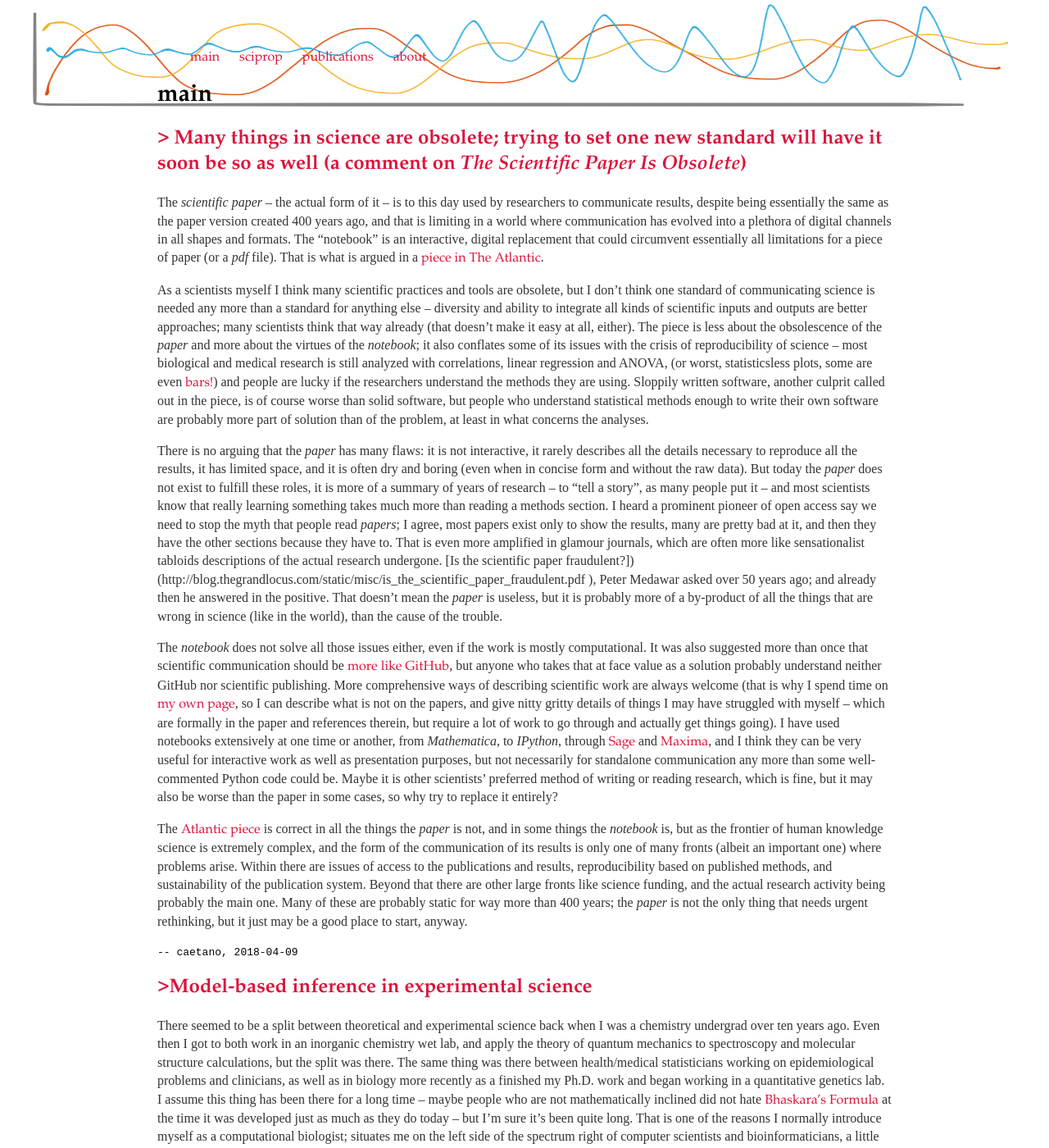
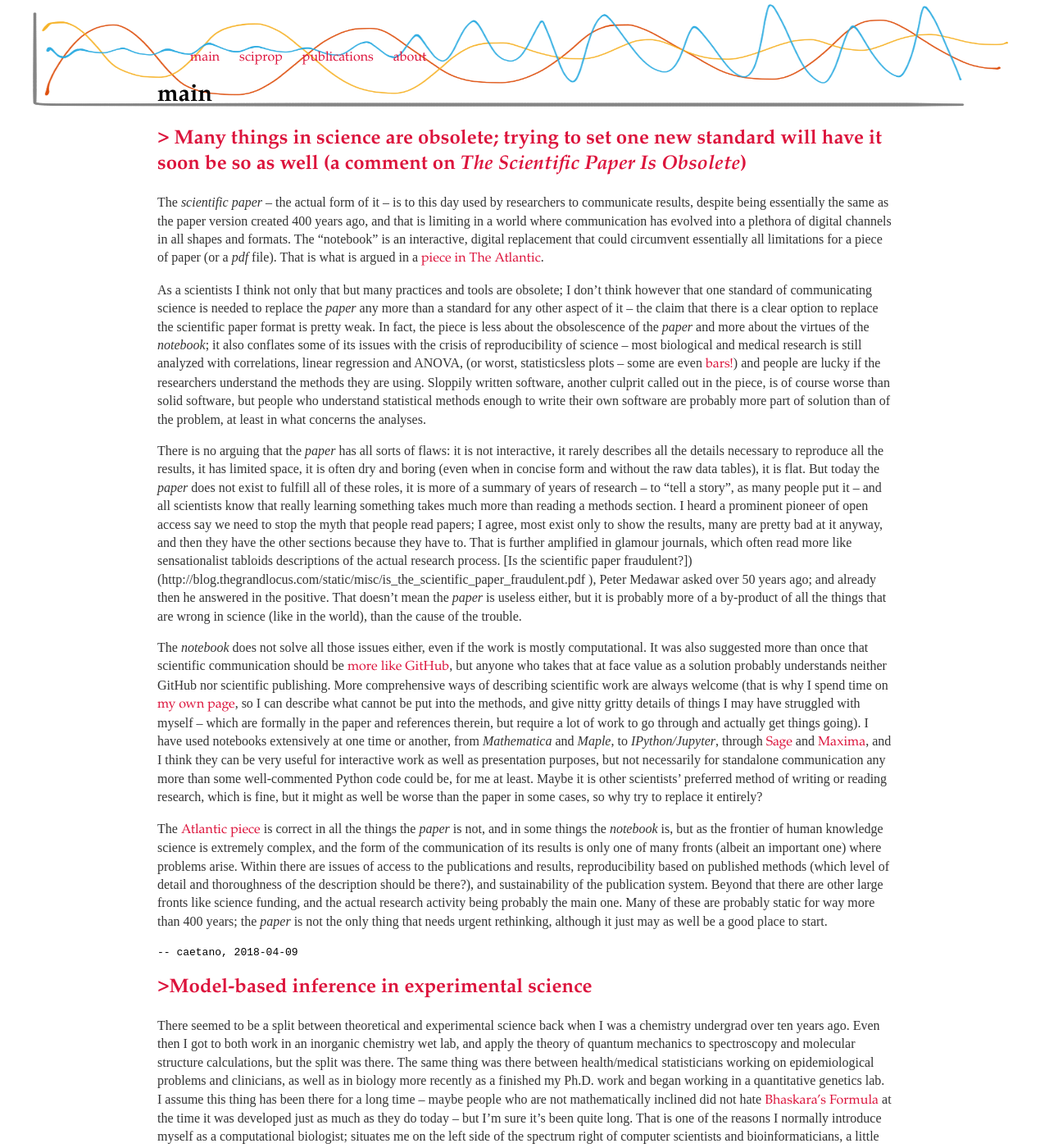
Before and after one commit to caesoma/caesoma.github.io, a Jekyll site: the page built from index.html, in a window 1280 px wide and 1400 px high. Shown: the whole window at 82% size. Built offline with Jekyll 4.4.1, drawn with Linux system fonts in a browser that asks for light colours; the list of posts is cut into pages by our own code.

Commit message:
update main

```diff
--- a/_posts/2018-04-09-not-just-the-scientific-paper-is-obsolete.md
+++ b/_posts/2018-04-09-not-just-the-scientific-paper-is-obsolete.md
@@ -8,17 +8,16 @@ date: 2018-04-09
 
 The _scientific paper_ -- the actual form of it -- is to this day used by researchers to communicate results, despite being essentially the same as the paper version created 400 years ago, and that is limiting in a world where communication has evolved into a plethora of digital channels in all shapes and formats. The "notebook" is an interactive, digital replacement that could circumvent essentially all limitations for a piece of paper (or a _pdf_ file). That is what is argued in a [piece in The Atlantic](https://www.theatlantic.com/science/archive/2018/04/the-scientific-paper-is-obsolete/556676/).
 
-As a scientists myself I think many scientific practices and tools are obsolete, but I don't think one standard of communicating science is needed any more than a standard for anything else -- diversity and ability to integrate all kinds of scientific inputs and outputs are better approaches; many scientists think that way already (that doesn't make it easy at all, either).
-The piece is less about the obsolescence of the _paper_ and more about the virtues of the _notebook_; it also conflates some of its issues with the crisis of reproducibility of science -- most biological and medical research is still analyzed with correlations, linear regression and ANOVA, (or worst, statisticsless plots, some are even [bars!](http://journals.plos.org/plosbiology/article?id=10.1371/journal.pbio.1002128&fullSite)) and people are lucky if the researchers understand the methods they are using. Sloppily written software, another culprit called out in the piece, is of course worse than solid software, but people who understand statistical methods enough to write their own software are probably more part of solution than of the problem, at least in what concerns the analyses.
+As a scientists I think not only that but many practices and tools are obsolete; I don't think however that one standard of communicating science is needed to replace the _paper_ any more than a standard for any other aspect of it -- the claim that there is a clear option to replace the scientific paper format is pretty weak.
+In fact, the piece is less about the obsolescence of the _paper_ and more about the virtues of the _notebook_; it also conflates some of its issues with the crisis of reproducibility of science -- most biological and medical research is still analyzed with correlations, linear regression and ANOVA, (or worst, statisticsless plots -- some are even [bars!](http://journals.plos.org/plosbiology/article?id=10.1371/journal.pbio.1002128&fullSite)) and people are lucky if the researchers understand the methods they are using. Sloppily written software, another culprit called out in the piece, is of course worse than solid software, but people who understand statistical methods enough to write their own software are probably more part of solution than of the problem, at least in what concerns the analyses.
 
-There is no arguing that the _paper_ has many flaws: it is not interactive, it rarely describes all the details necessary to reproduce all the results, it has limited space, and it is often dry and boring (even when in concise form and without the raw data). But today the _paper_ does not exist to fulfill these roles, it is more of a summary of years of research -- to "tell a story", as many people put it -- and most scientists know that really learning something takes much more than reading a methods section. I heard a prominent pioneer of open access say we need to stop the myth that people read _papers_; I agree, most papers exist only to show the results, many are pretty bad at it, and then they have the other sections because they have to. That is even more amplified in glamour journals, which are often more like sensationalist tabloids descriptions of the actual research undergone.
+There is no arguing that the _paper_ has all sorts of flaws: it is not interactive, it rarely describes all the details necessary to reproduce all the results, it has limited space, it is often dry and boring (even when in concise form and without the raw data tables), it is flat. But today the _paper_ does not exist to fulfill all of these roles, it is more of a summary of years of research -- to "tell a story", as many people put it -- and all scientists know that really learning something takes much more than reading a methods section. I heard a prominent pioneer of open access say we need to stop the myth that people read papers; I agree, most exist only to show the results, many are pretty bad at it anyway, and then they have the other sections because they have to. That is further amplified in glamour journals, which often read more like sensationalist tabloids descriptions of the actual research process.
 [Is the scientific paper fraudulent?])(http://blog.thegrandlocus.com/static/misc/is_the_scientific_paper_fraudulent.pdf ), Peter Medawar asked over 50 years ago; and already then he answered in the positive.
-That doesn't mean the _paper_ is useless, but it is probably more of a by-product of all the things that are wrong in science (like in the world), than the cause of the trouble.
+That doesn't mean the _paper_ is useless either, but it is probably more of a by-product of all the things that are wrong in science (like in the world), than the cause of the trouble.
 
 The _notebook_ does not solve all those issues either, even if the work is mostly computational.
-It was also suggested more than once that scientific communication should be [more like GitHub](http://www.slate.com/articles/technology/future_tense/2017/04/we_need_a_github_for_academic_research.html), but anyone who takes that at face value as a solution probably understand neither GitHub nor scientific publishing.
-More comprehensive ways of describing scientific work are always welcome (that is why I spend time on [my own page](https://caesoma.github.io/), so I can describe what is not on the papers, and give nitty gritty details of things I may have struggled with myself -- which are formally in the paper and references therein, but require a lot of work to go through and actually get things going).
-I have used notebooks extensively at one time or another, from _Mathematica_, to _IPython_, through [Sage](http://www.sagemath.org/) and [Maxima](http://maxima.sourceforge.net/index.html), and I think they can be very useful for interactive work as well as presentation purposes, but not necessarily for standalone communication any more than some well-commented Python code could be. Maybe it is other scientists' preferred method of writing or reading research, which is fine, but it may also be worse than the paper in some cases, so why try to replace it entirely?
+It was also suggested more than once that scientific communication should be [more like GitHub](http://www.slate.com/articles/technology/future_tense/2017/04/we_need_a_github_for_academic_research.html), but anyone who takes that at face value as a solution probably understands neither GitHub nor scientific publishing.
+More comprehensive ways of describing scientific work are always welcome (that is why I spend time on [my own page](https://caesoma.github.io/), so I can describe what cannot be put into the methods, and give nitty gritty details of things I may have struggled with myself -- which are formally in the paper and references therein, but require a lot of work to go through and actually get things going). I have used notebooks extensively at one time or another, from _Mathematica_ and _Maple_, to _IPython/Jupyter_, through [Sage](http://www.sagemath.org/) and [Maxima](http://maxima.sourceforge.net/index.html), and I think they can be very useful for interactive work as well as presentation purposes, but not necessarily for standalone communication any more than some well-commented Python code could be, for me at least. Maybe it is other scientists' preferred method of writing or reading research, which is fine, but it might as well be worse than the paper in some cases, so why try to replace it entirely?
 
-The [Atlantic piece](https://www.theatlantic.com/science/archive/2018/04/the-scientific-paper-is-obsolete/556676/) is correct in all the things the _paper_ is not, and in some things the _notebook_ is, but as the frontier of human knowledge science is extremely complex, and the form of the communication of its results is only one of many fronts (albeit an important one) where problems arise. Within there are issues of access to the publications and results, reproducibility based on published methods, and sustainability of the publication system. Beyond that there are other large fronts like science funding, and the actual research activity being probably the main one.
-Many of these are probably static for way more than 400 years; the _paper_ is not the only thing that needs urgent rethinking, but it just may be a good place to start, anyway.
+The [Atlantic piece](https://www.theatlantic.com/science/archive/2018/04/the-scientific-paper-is-obsolete/556676/) is correct in all the things the _paper_ is not, and in some things the _notebook_ is, but as the frontier of human knowledge science is extremely complex, and the form of the communication of its results is only one of many fronts (albeit an important one) where problems arise. Within there are issues of access to the publications and results, reproducibility based on published methods (which level of detail and thoroughness of the description should be there?), and sustainability of the publication system. Beyond that there are other large fronts like science funding, and the actual research activity being probably the main one.
+Many of these are probably static for way more than 400 years; the _paper_ is not the only thing that needs urgent rethinking, although it just may as well be a good place to start.
```
